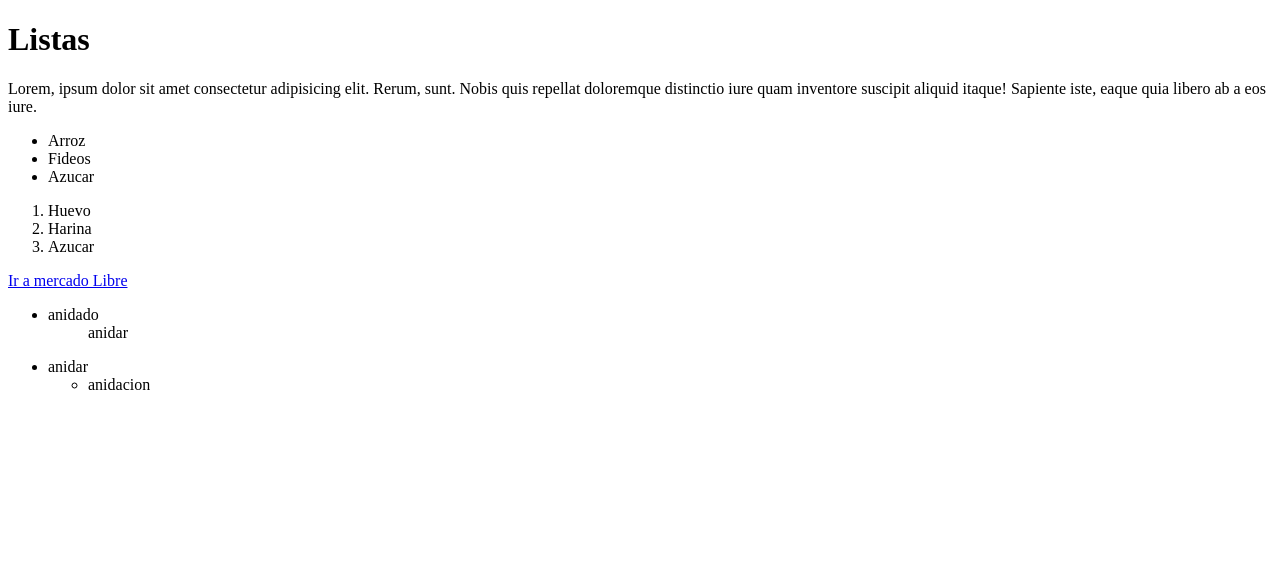
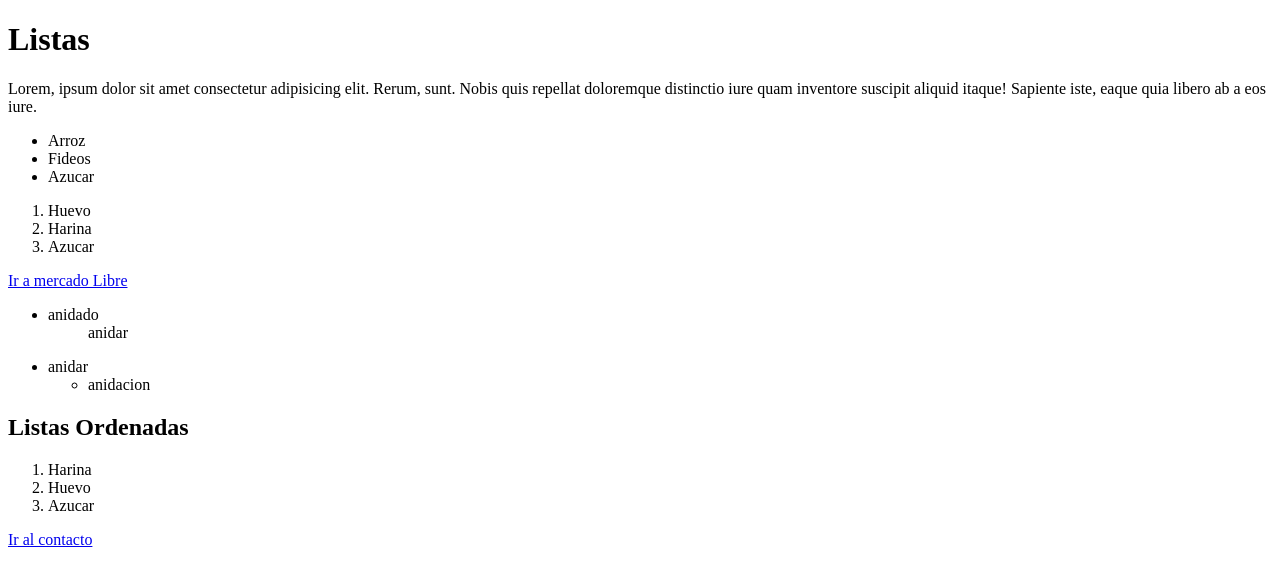
Before and after one commit to juanm2587/curso_4_4, a plain HTML site: page index.html in a window 1280 px wide. Drawn offline with Linux system fonts and the light colour scheme.

Commit message:
Update index.html

```diff
--- a/index.html
+++ b/index.html
@@ -34,5 +34,14 @@
         </ul>
     </ul>
 
+    <h2>Listas Ordenadas</h2>
+    <ol>
+        <li>Harina</li>
+        <li>Huevo</li>
+        <li>Azucar</li>
+    </ol>
+
+    <a href="file:///C:/Users/shpctac10221/Documents/prueba/page/contacto.html">Ir al contacto</a>
+
 </body>
 </html>
```
